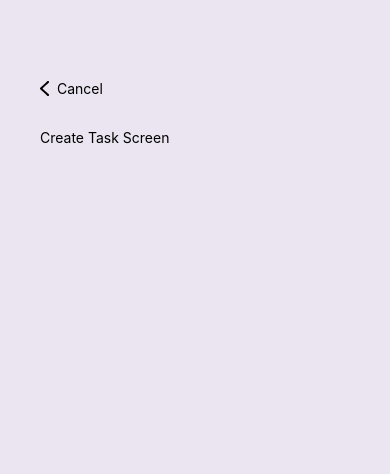
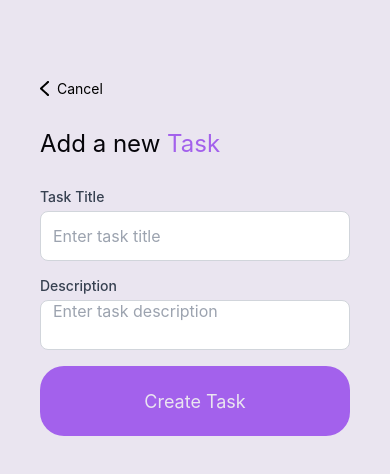
Before and after one commit to Vitor-Silva27/Tinitask, a React Native app in the folder tinitask-app/: screen /createTask in a window 390 px wide. Shown: the top 474 px of the page. Built offline with nearby package versions, Linux system fonts and the light colour scheme.

Commit message:
feat(create-task): implement task creation form with validation and styling

```diff
--- /dev/null
+++ b/tinitask-app/containers/createtaskForm/createTaskSchema.ts
@@ -0,0 +1,9 @@
+import { z } from 'zod';
+export const createTaskSchema = z.object({
+    title: z.string({ message: 'Title is required' }).min(3, 'Title is too short').max(100, 'Title is too long'),
+    description: z.string().optional(),
+    dueDate: z.string().optional(),
+    priority: z.enum(['low', 'medium', 'high']).optional(),
+});
+
+export type CreateTaskSchema = z.infer<typeof createTaskSchema>;
--- a/tinitask-app/package.json
+++ b/tinitask-app/package.json
@@ -9,15 +9,18 @@
     "web": "expo start --web"
   },
   "dependencies": {
+    "@hookform/resolvers": "^5.2.2",
     "@react-navigation/native": "^7.1.28",
     "@react-navigation/native-stack": "^7.11.0",
     "expo": "~54.0.32",
     "expo-status-bar": "~3.0.9",
     "react": "19.1.0",
+    "react-hook-form": "^7.71.1",
     "react-native": "0.81.5",
     "react-native-safe-area-context": "~5.6.0",
     "react-native-screens": "~4.16.0",
-    "styled-components": "^6.3.8"
+    "styled-components": "^6.3.8",
+    "zod": "^4.3.6"
   },
   "devDependencies": {
     "@types/react": "~19.1.0",
--- a/tinitask-app/src/screens/createTask/CreateTask.tsx
+++ b/tinitask-app/src/screens/createTask/CreateTask.tsx
@@ -1,7 +1,8 @@
 import { GhostButton } from "@app/shared/components/ghostButton/GhostButton";
-import { HeaderContainer, MainContainer } from "@app/shared/styles/global";
+import { HeaderContainer, MainContainer, Title,NestedTitle } from "@app/shared/styles/global";
 import { useNavigation } from "@react-navigation/native";
 import { Text, View } from "react-native";
+import { CreateTaskForm } from "./form/CreateTaskForm";
 
 export function CreateTask() {
     const navigation = useNavigation();
@@ -10,7 +11,8 @@ export function CreateTask() {
       <HeaderContainer>
         <GhostButton text="Cancel" inverted iconSource={require('@assets/arrow-back.png')} onPress={() => navigation.goBack()} />
       </HeaderContainer>
-      <View><Text>Create Task Screen</Text></View>
+      <Title>Add a new <NestedTitle>Task</NestedTitle></Title>
+      <CreateTaskForm onSubmit={() => {console.log('Task created')}} />
     </MainContainer>
   );
 }
--- /dev/null
+++ b/tinitask-app/src/screens/createTask/form/CreateTaskForm.tsx
@@ -0,0 +1,46 @@
+import {useForm, Controller} from 'react-hook-form'
+import { createTaskSchema, CreateTaskSchema } from '../../../../containers/createtaskForm/createTaskSchema';
+import { zodResolver } from '@hookform/resolvers/zod';
+import { FormField } from '@app/shared/components/formField/FormField';
+import { Container } from './styles';
+import { Button } from '@app/shared/components/button/Button';
+
+interface CreateTaskFormProps {
+    onSubmit: (data: CreateTaskSchema) => void;
+}
+
+export function CreateTaskForm({ onSubmit }: CreateTaskFormProps) {
+
+    const {control, handleSubmit} = useForm<CreateTaskSchema>({
+        resolver: zodResolver(createTaskSchema),
+    });
+
+    return (
+        <Container>
+            <Controller control={control} name='title' render={({field, fieldState}) => (
+                <FormField
+                    label="Task Title"
+                    placeholder="Enter task title"
+                    autoCapitalize='none'
+                    value={field.value}
+                    onChangeText={field.onChange}
+                    onBlur={field.onBlur}
+                    error={fieldState.error?.message}
+                />
+            )} />
+            <Controller control={control} name='description' render={({field, fieldState}) => (
+                <FormField
+                    label="Description"
+                    placeholder="Enter task description"
+                    value={field.value}
+                    onChangeText={field.onChange}
+                    onBlur={field.onBlur}
+                    error={fieldState.error?.message}
+                    multiline
+                    numberOfLines={4}
+                />
+            )} />
+            <Button text="Create Task" onPress={handleSubmit(onSubmit)} />
+        </Container>
+    );
+}
--- /dev/null
+++ b/tinitask-app/src/screens/createTask/form/styles.tsx
@@ -0,0 +1,5 @@
+import styled from "styled-components/native";
+
+export const Container = styled.View`
+  margin: 30px 0;
+`;
--- /dev/null
+++ b/tinitask-app/src/shared/components/formField/FormField.tsx
@@ -0,0 +1,48 @@
+import React, { useState } from "react";
+import { TextInputProps } from "react-native";
+import styled, { css } from "styled-components/native";
+import {Container, Input,InputWrapper, Label, ErrorText} from '@app/shared/components/formField/styles'
+
+interface FormFieldProps extends TextInputProps {
+  label?: string;
+  error?: string;
+}
+
+export function FormField({
+  label,
+  error,
+  editable = true,
+  onFocus,
+  onBlur,
+  ...rest
+}: FormFieldProps) {
+  const [isFocused, setIsFocused] = useState(false);
+
+  function handleFocus(e: any) {
+    setIsFocused(true);
+    onFocus?.(e);
+  }
+
+  function handleBlur(e: any) {
+    setIsFocused(false);
+    onBlur?.(e);
+  }
+
+  return (
+    <Container>
+      {label && <Label>{label}</Label>}
+
+      <InputWrapper isFocused={isFocused} hasError={!!error}>
+        <Input
+          {...rest}
+          editable={editable}
+          onFocus={handleFocus}
+          onBlur={handleBlur}
+          placeholderTextColor="#9ca3af"
+        />
+      </InputWrapper>
+
+      {error && <ErrorText>{error}</ErrorText>}
+    </Container>
+  );
+}
--- /dev/null
+++ b/tinitask-app/src/shared/components/formField/styles.ts
@@ -0,0 +1,49 @@
+import styled, { css } from "styled-components/native";
+
+interface InputWrapperProps {
+    isFocused: boolean;
+    hasError: boolean;
+}
+
+export const Container = styled.View`
+  margin-bottom: 16px;
+`;
+
+export const Label = styled.Text`
+  margin-bottom: 6px;
+  font-size: 14px;
+  font-weight: 500;
+  color: #374151;
+`;
+
+export const InputWrapper = styled.View<InputWrapperProps>`
+  border-width: 1px;
+  border-radius: 8px;
+  border-color: #d1d5db;
+  background-color: #ffffff;
+
+  ${({ isFocused }) =>
+        isFocused &&
+        css`
+      border-color: #4f46e5;
+    `}
+
+  ${({ hasError }) =>
+        hasError &&
+        css`
+      border-color: #dc2626;
+    `}
+`;
+
+export const Input = styled.TextInput`
+  height: 48px;
+  padding: 0 12px;
+  font-size: 16px;
+  color: #111827;
+`;
+
+export const ErrorText = styled.Text`
+  margin-top: 6px;
+  font-size: 12px;
+  color: #dc2626;
+`;
```
Also changed, not shown: 1 other file (tests, documents, lock files or other folders).
